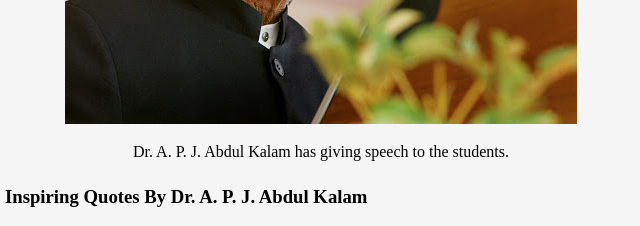
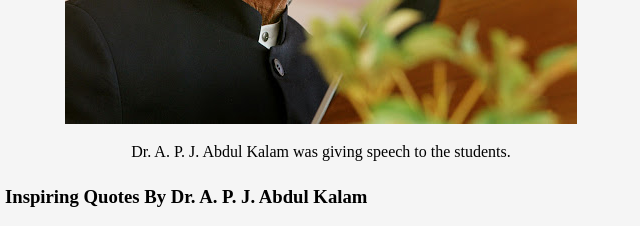
Before and after one commit to Selvan-S/Dr-A-P-J-Abdul-Kalam, a plain HTML site: page index.html in a window 1280 px wide. Shown: the part 1684-1910 px from the top of the page, 319-959 px from the left. Drawn offline with Linux system fonts and the light colour scheme.

Commit message:
Update index.html

```diff
--- a/index.html
+++ b/index.html
@@ -33,7 +33,7 @@
         </article><hr>
         <div >
             <img src="Images/Dr_Kalam-Speeches.jpg" alt="Dr. A. P. J. Abdul Kalam Speeches" class="center img-margin-tb">
-            <figcaption class="text-align-center">Dr. A. P. J. Abdul Kalam has giving speech to the students.</figcaption>
+            <figcaption class="text-align-center">Dr. A. P. J. Abdul Kalam was giving speech to the students.</figcaption>
         </div>
         <article class="text-center">
             <h3>Inspiring Quotes By Dr. A. P. J. Abdul Kalam</h3>
```
